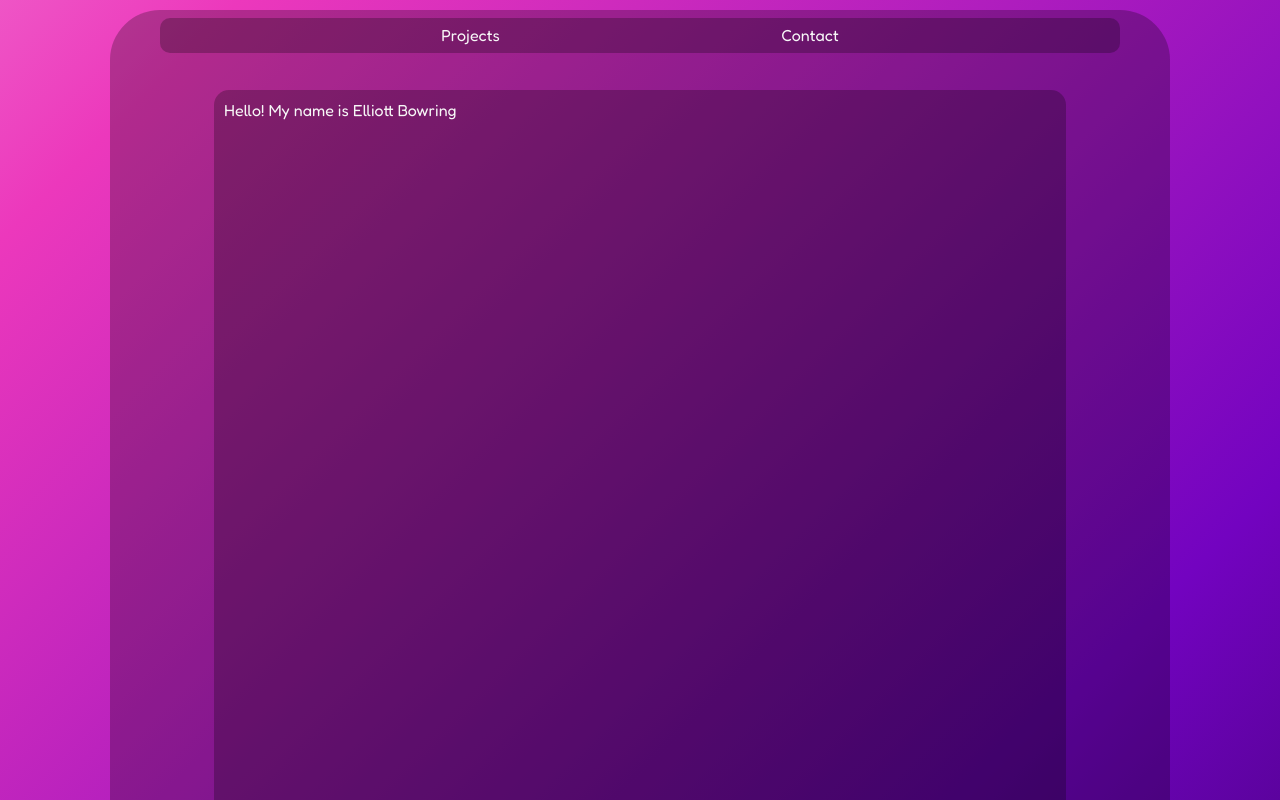
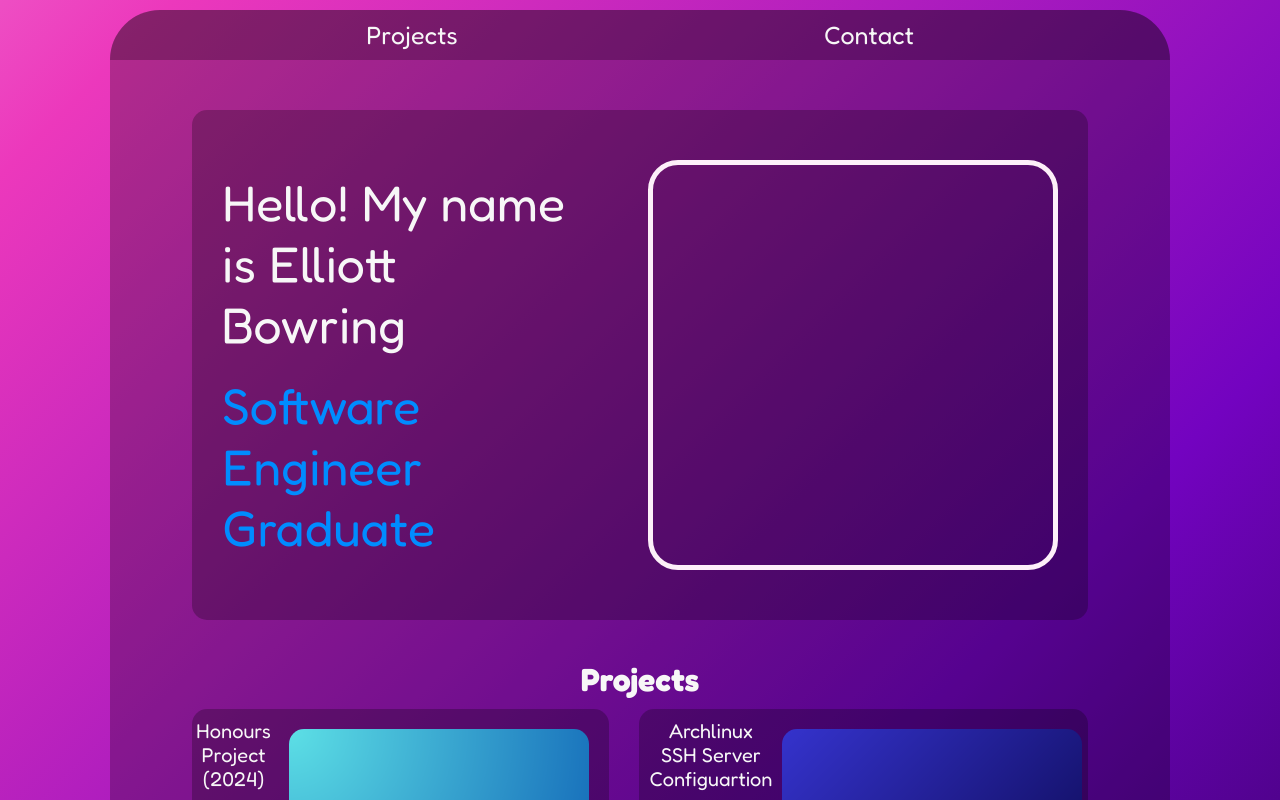
Before and after one commit to Bowriing/elliottbowring.net, a plain HTML site: page index.html in a window 1280 px wide. Shown: the top 800 px of the page. Drawn offline with Linux system fonts and the light colour scheme.

Commit message:
minor changes to look and extra content

```diff
--- a/index.html
+++ b/index.html
@@ -27,9 +27,17 @@
             </div>
 
             <div class="greet-container" id="greet">
-                <p>Hello! My name is Elliott Bowring</p>
+                <div class="g-subcon" style="flex: 2;">
+                    <p class="greet-text">Hello! My name is Elliott Bowring</p>
+                    <br>
+                    <p class="greet-text" style="color: rgb(0, 140, 255);">Software Engineer Graduate</p>
+                </div>
+                <div class="g-subcon" style="flex: 1;">
+                    <p class="img-placeholder"></p>
+                </div>
             </div>
 
+            <h1 class="section-title">Projects</h1>
             <div class="projects-container" id="projects">
                 <div class="project-tile">
                     <div class="tile-section">
@@ -52,8 +60,13 @@
                         <img src="Archlinux SSH Server.png" class="tile-image">
                     </div>
                 </div>
+
+                <div class="project-tile">
+                    <p class="project-title">More to come!</p>
+                </div>
             </div>
 
+            <h1 class="section-title">Contact Details</h1>
             <div class="contacts-container" id="contacts">
                 <div class="contact-tile">
                     <i class="fa-brands fa-linkedin-in"></i>
--- a/styles.css
+++ b/styles.css
@@ -58,6 +58,12 @@ a {
     display: flex;
     flex-direction: column;
     align-items: center;
+    overflow: hidden;
+}
+
+
+.section-title{
+    margin: 40px 0 10px 0;
 }
 
 .nav-container{
@@ -69,7 +75,7 @@ a {
 }
 
 .navbar{
-    width: 75vw;
+    width: 100vw;
     display: flex;
     justify-content: space-evenly;
     border-radius: 10px;
@@ -78,10 +84,11 @@ a {
 
 .navbar-item{
     display: flex;
-    height: 35px;
+    height: 50px;
     text-align: center;
     align-items: center;
     justify-content: center;
+    font-size: 25px;
 }
 
 .navbar-item:hover{
@@ -89,25 +96,45 @@ a {
 }
 
 .greet-container{
-    height: 900px;
+    display: flex;
+    align-items: center;
+    margin-top: 50px;
+    padding-top: 50px;
+    padding-bottom: 50px;
     background-color: var(--quarterblack);
     border-radius: 15px;
-    width: 65vw;
-    padding: 10px;
-    margin: 30px;
+    width: 70vw;
+}
+
+.g-subcon{
+    display: flex;
+    flex-direction: column;
+    justify-content: center;
+    padding: 0 30px 0 30px;
+}
+
+.greet-text{
+    font-size: 50px;
+}
+
+.img-placeholder{
+    width: 400px;
+    height: 400px;
+    border:#fdeff9 5px solid;
+    border-radius: 30px;
 }
 
 .projects-container{
     display: grid;
+    grid-gap: 30px;
     grid-template-columns: repeat(2, 1fr);
-    background-color: var(--quarterblack);
     justify-content: center;
     overflow: hidden;
     border-radius: 15px;
+    width: 70vw;
 }
 
 .project-tile{
-    margin: 20px;
     padding: 10px;
     display: flex;
     background-color: var(--quarterblack);
@@ -128,6 +155,7 @@ a {
     max-height: 300px;
     border-radius: 15px;
     margin: 10px;
+    overflow: hidden;
 }
 
 .contacts-container{
@@ -135,7 +163,7 @@ a {
     display: flex;
     align-items: center;
     justify-content: space-evenly;
-    width: 75vw;
+    width: 65vw;
 }
 
 .contact-tile{
```
